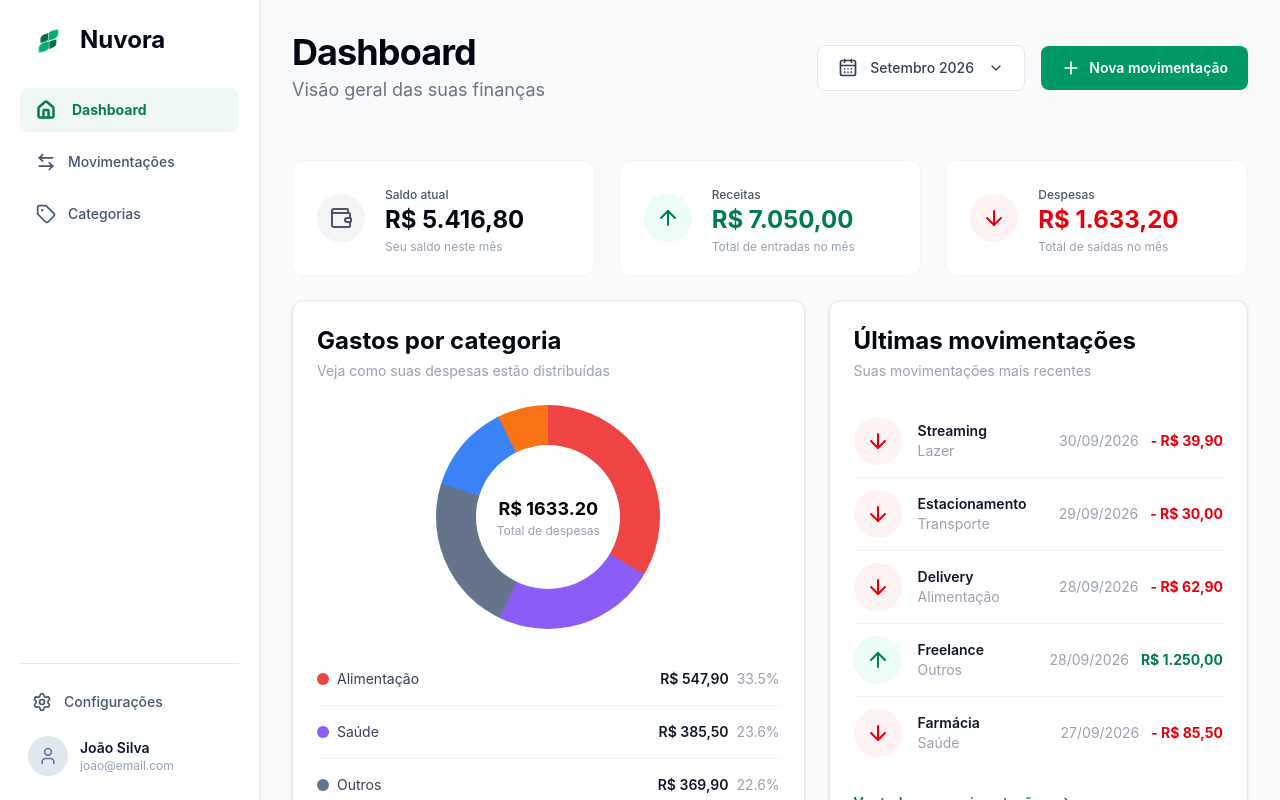
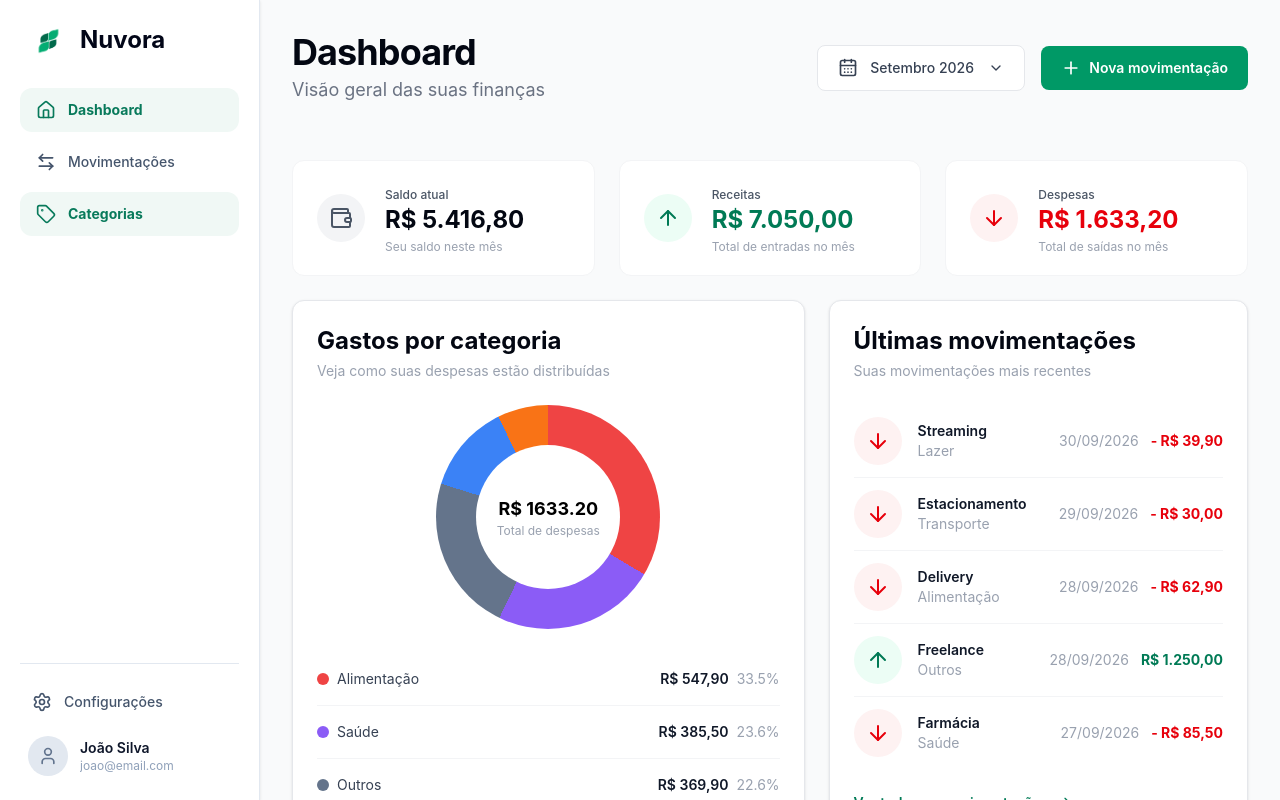
Before and after one commit to israel-monteiro/nuvora, a React (Vite) app: page / in a window 1280 px wide. Shown: the top 800 px of the page. Built offline with nearby package versions, Linux system fonts and the light colour scheme.

Commit message:
feat(sidebar): add active navigation styles

```diff
--- a/src/components/Sidebar/index.tsx
+++ b/src/components/Sidebar/index.tsx
@@ -59,21 +59,36 @@ export const Sidebar = ({ isOpen, onClose }: SidebarProps) => {
                     <nav>
                         <ul className="flex flex-col gap-2">
                             <li>
-                                <a
-                                    href="/"
+                                <Link
+                                    to="/"
                                     onClick={onClose}
-                                    className="flex items-center gap-4 rounded-lg bg-[#F0F8F5] px-4 py-3 text-sm font-bold text-[#087A5B]"
+                                    activeOptions={{ exact: true }}
+                                    className="group flex items-center gap-3 rounded-xl px-4 py-3 text-sm transition"
+                                    activeProps={{
+                                        className: "bg-[#F0F8F5] font-bold text-[#087A5B]",
+                                    }}
+                                    inactiveProps={{
+                                        className:
+                                            "font-medium text-slate-600 hover:bg-slate-50 hover:font-bold hover:text-slate-900",
+                                    }}
                                 >
-                                    <House className="size-5 stroke-3" />
+                                    <House className="size-5 group-hover:stroke-3" />
                                     Dashboard
-                                </a>
+                                </Link>
                             </li>
 
                             <li>
                                 <Link
                                     to="/transactions"
                                     onClick={onClose}
-                                    className="group flex items-center gap-3 rounded-xl px-4 py-3 text-sm font-medium text-slate-600 transition hover:bg-slate-50 hover:font-bold hover:text-slate-900"
+                                    className="group flex items-center gap-3 rounded-xl px-4 py-3 text-sm transition"
+                                    activeProps={{
+                                        className: "bg-[#F0F8F5] font-bold text-[#087A5B]",
+                                    }}
+                                    inactiveProps={{
+                                        className:
+                                            "font-medium text-slate-600 hover:bg-slate-50 hover:font-bold hover:text-slate-900",
+                                    }}
                                 >
                                     <ArrowLeftRight className="size-5 group-hover:stroke-3" />
                                     Movimentações
@@ -81,14 +96,21 @@ export const Sidebar = ({ isOpen, onClose }: SidebarProps) => {
                             </li>
 
                             <li>
-                                <a
-                                    href="/categorias"
+                                <Link
+                                    to="/"
                                     onClick={onClose}
-                                    className="group flex items-center gap-3 rounded-xl px-4 py-3 text-sm font-medium text-slate-600 transition hover:bg-slate-50 hover:font-bold hover:text-slate-900"
+                                    className="group flex items-center gap-3 rounded-xl px-4 py-3 text-sm transition"
+                                    activeProps={{
+                                        className: "bg-[#F0F8F5] font-bold text-[#087A5B]",
+                                    }}
+                                    inactiveProps={{
+                                        className:
+                                            "font-medium text-slate-600 hover:bg-slate-50 hover:font-bold hover:text-slate-900",
+                                    }}
                                 >
                                     <Tag className="size-5 group-hover:stroke-3" />
                                     Categorias
-                                </a>
+                                </Link>
                             </li>
                         </ul>
                     </nav>
```
